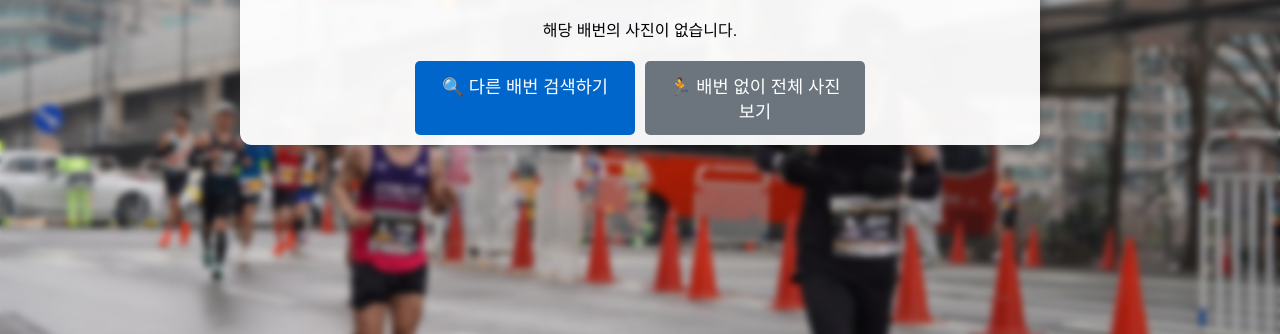
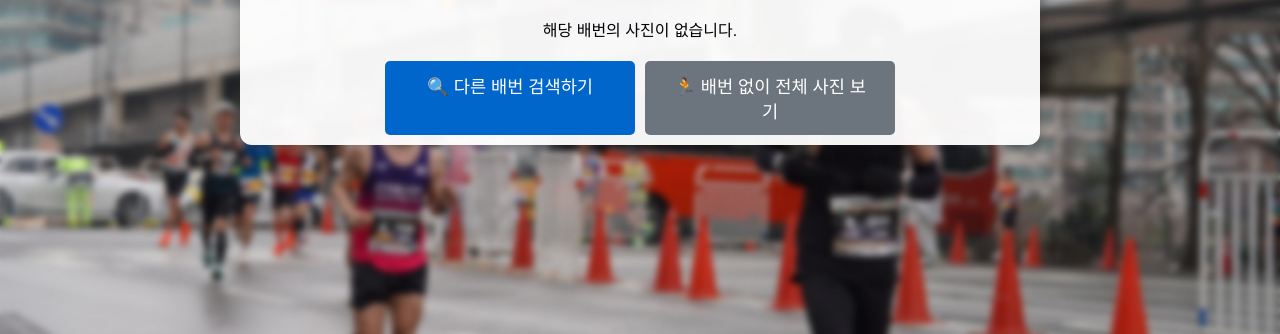
Before and after one commit to LadPark/dalina, a Flask app: template templates/results.html in a window 1280 px wide. Shown: the part 86-420 px from the top of the page. Run offline with Flask 3, Linux system fonts and the light colour scheme; the template is opened without the code that fills it, so the values that code supplies are empty.

Commit message:
Update results.html

```diff
--- a/templates/results.html
+++ b/templates/results.html
@@ -117,7 +117,7 @@
       margin-top: 20px;
     }
     .button-group a {
-      width: 220px;
+      width: 250px;
       padding: 12px 24px;
       font-size: 1.1rem;
       text-align: center;
```
